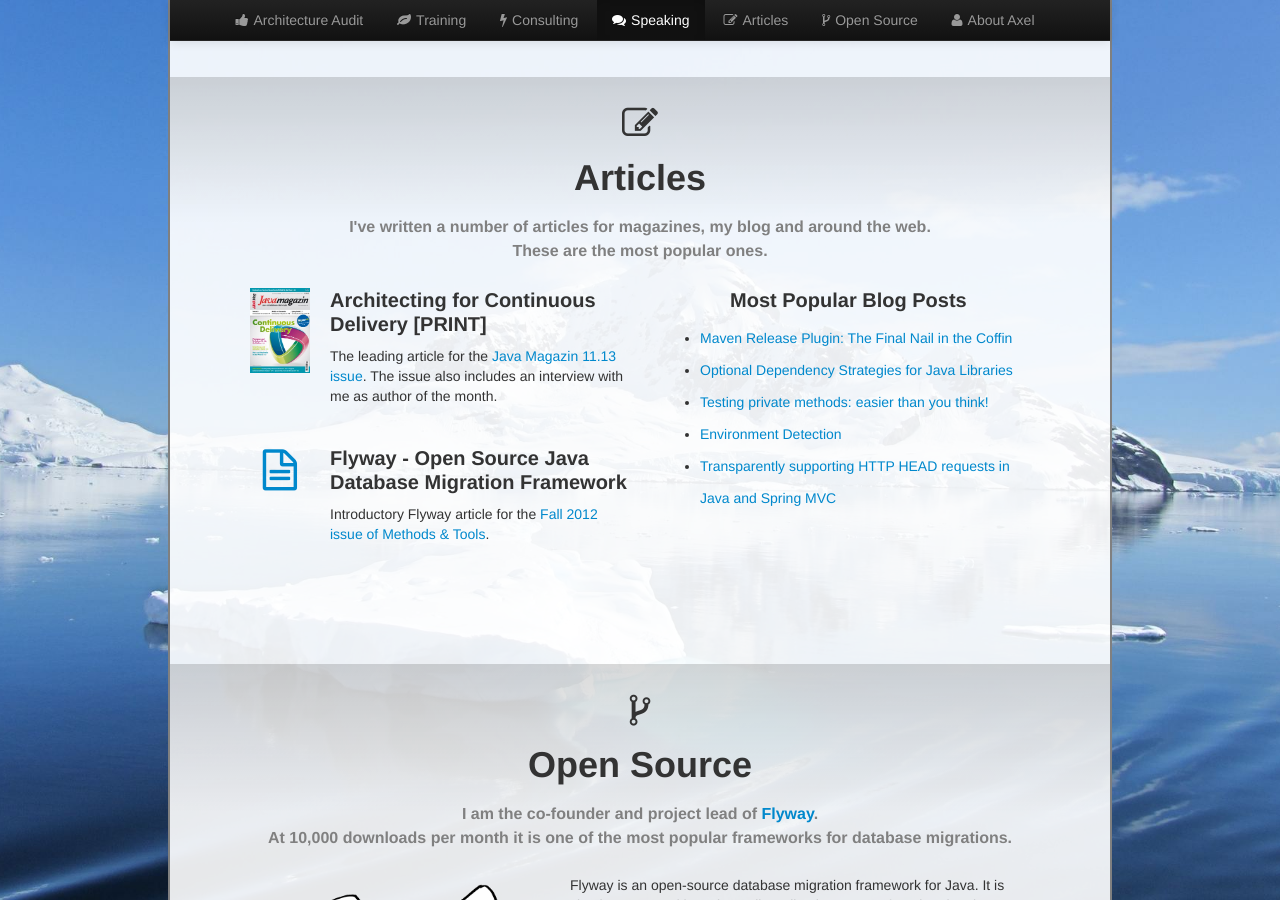
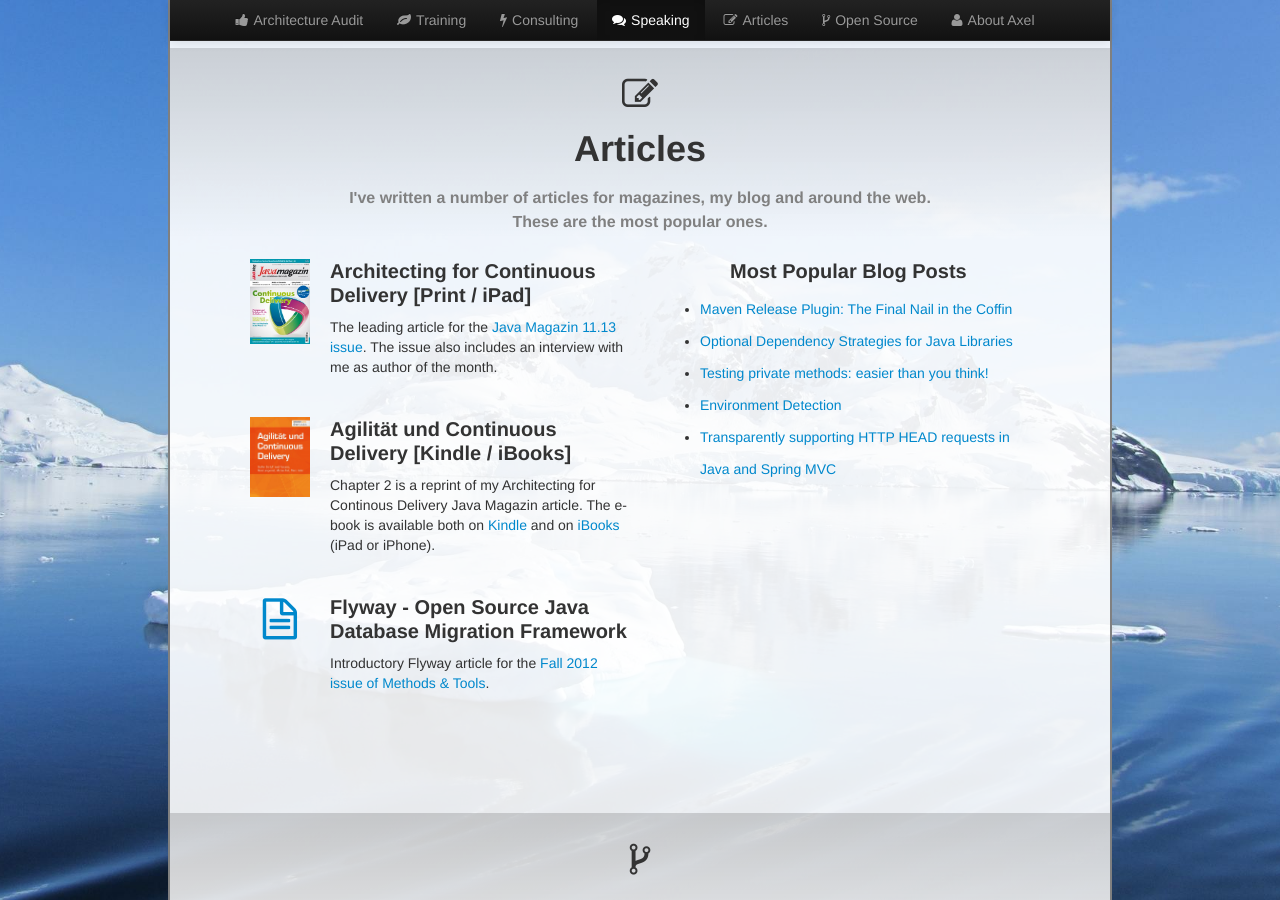
Before and after one commit to axelfontaine/axelfontaine.com, a Jekyll site: the page built from index.html, in a window 1280 px wide and 900 px high, scrolled down 6742 px. Built offline with Jekyll 4.4.1, drawn with Linux system fonts in a browser that asks for light colours; comment, search, counter and statistics services are not loaded; some of the changed text lies outside the part shown.

Commit message:
Added e-book blog post

```diff
--- a/index.html
+++ b/index.html
@@ -8,14 +8,6 @@
     <p><strong>My Upcoming Conference Talks</strong></p>
 
     <table>
-        <tr>
-            <td><a href="http://www.devoxx.be/dv13-axel-fontaine.html">Devoxx 2013</a></td>
-            <td>
-                <a href="http://www.devoxx.be/dv13-axel-fontaine.html">2013-11-11 Flyway: The agile database migration
-                    framework for
-                    Java</a><br/>
-            </td>
-        </tr>
         <tr>
             <td><a href="http://www.jdays.se/speakers#AxelFontaine">JDays 2013</a></td>
             <td>
@@ -42,7 +34,7 @@
 </div>
 <div id="photos">
     <img alt="portrait" src="/assets/photos/portrait.jpg" class="img-polaroid"/>
-    <img alt="talk attendants" src="/assets/photos/talk-attendants.jpg" class="img-polaroid"/>
+    <img alt="devoxx" src="/assets/photos/devoxx.jpg" class="img-polaroid"/>
     <img alt="presenting" src="/assets/photos/presenting.jpg" class="img-polaroid"/>
 </div>
 <div id="offering-navbar" class="navbar navbar-inverse">
@@ -609,12 +601,27 @@
                         <img src="/assets/javamagazin.jpg" alt="Java Magazin Cover"/></a>
                 </div>
                 <div class="span4">
-                    <div class="marketing-item-head">Architecting for Continuous Delivery [PRINT]</div>
+                    <div class="marketing-item-head">Architecting for Continuous Delivery [Print / iPad]</div>
                     <div class="marketing-item-body">
                         The leading article for the
                         <a href="https://jaxenter.de/magazines/Java-Magazin-1113-167769">Java Magazin 11.13 issue</a>.
                         The issue also includes an interview with
                         me as author of the month.
+                    </div>
+                </div>
+            </div>
+            <div class="marketing-item row">
+                <div class="span1"></div>
+                <div class="span1 marketing-item-icon">
+                    <a href="http://entwickler.de/press/Agilitaet-und-Continuous-Delivery-168511">
+                        <img src="/assets/agilitaet_und_contious_delivery.jpg" alt="Agilität und Continuous Delivery Cover"/></a>
+                </div>
+                <div class="span4">
+                    <div class="marketing-item-head">Agilität und Continuous Delivery [Kindle / iBooks]</div>
+                    <div class="marketing-item-body">
+                        Chapter 2 is a reprint of my Architecting for Continous Delivery Java Magazin article</a>.
+                        The e-book is available both on <a href="http://www.amazon.de/Agilit%C3%A4t-Continuous-Delivery-Steffen-Schluff-ebook/dp/B00GLXWDQY/ref=sr_1_1?ie=UTF8&qid=1384350382&sr=8-1&keywords=Agilit%C3%A4t%20und%20Continuous%20Delivery">Kindle</a> and on
+                        <a href="https://itunes.apple.com/de/book/agilitat-und-continuous-delivery/id743899264?mt=11">iBooks</a> (iPad or iPhone).
                     </div>
                 </div>
             </div>
```
Also changed, not shown: _posts/2013-11-15-ebook-interview.html (added, +32 -0 lines), assets/agilitaet_und_contious_delivery.jpg (added), assets/photos/devoxx.jpg (added).
